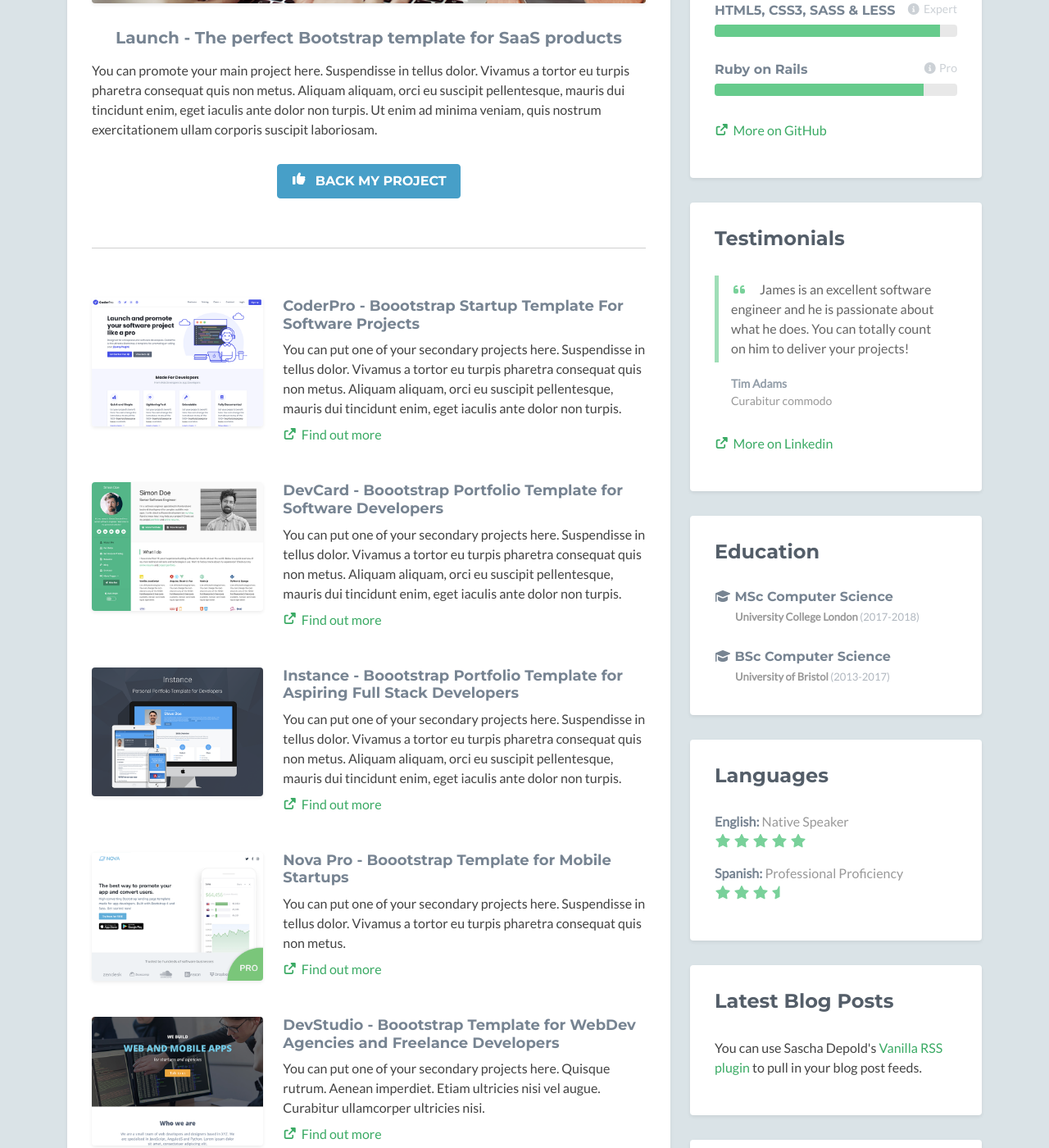
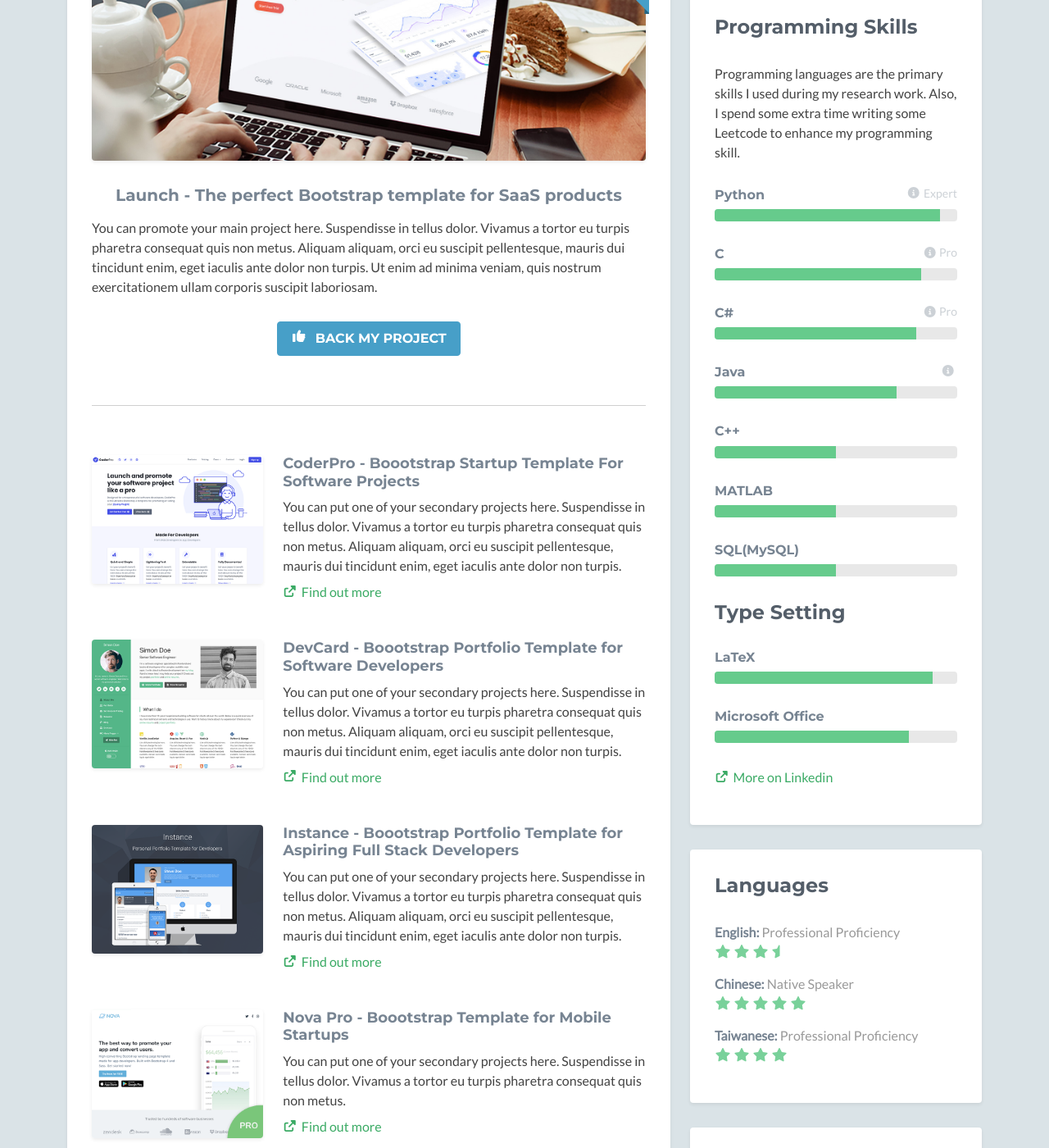
Before and after one commit to HenryGuo2003/HenryGuo2003.github.io, a plain HTML site: page index.html in a window 1280 px wide. Shown: the part 929-2329 px from the top of the page at 82% size. Drawn offline with nearby package versions, Linux system fonts and the light colour scheme; no server answers; a script that the page names is missing; some icons are missing.

Commit message:
Update webpage content

```diff
--- a/index.html
+++ b/index.html
@@ -1,7 +1,7 @@
 <!DOCTYPE html>
 <html lang="en">
 <head>
-    <title>Bootstrap Portfolio/Resume Theme for Developers</title>
+    <title>Hung-Jui Guo's Resume</title>
     <!-- Meta -->
     <meta charset="utf-8">
     <meta http-equiv="X-UA-Compatible" content="IE=edge">
@@ -38,14 +38,13 @@
 			    <div class="col">
 		            <img class="profile-image img-fluid float-start rounded-circle" src="assets/images/profile.png" alt="profile image" />
 		            <div class="profile-content">
-		                <h1 class="name">James Lee</h1>
-		                <h2 class="desc">Web App Developer</h2>
+		                <h1 class="name">Hung-Jui Guo</h1>
+		                <h2 class="desc">Ph.D. Candidate</h2>
 		                <ul class="social list-inline">
-		                    <li class="list-inline-item"><a href="#"><i class="fab fa-twitter"></i></a></li>
-		                    <li class="list-inline-item"><a href="#"><i class="fab fa-linkedin-in"></i></a></li>
-		                    <li class="list-inline-item"><a href="#"><i class="fab fa-github-alt"></i></a></li>
-		                    <li class="list-inline-item"><a href="#"><i class="fab fa-stack-overflow"></i></a></li>
-		                    <li class="list-inline-item last-item"><a href="#"><i class="fab fa-codepen"></i></a></li>
+		                    <li class="list-inline-item"><a href="https://www.linkedin.com/in/hung-jui-guo-0a218aa1/"><i class="fab fa-linkedin-in"></i></a></li>
+							<li class="list-inline-item"><a href="https://scholar.google.com/citations?user=mxL2urYAAAAJ&hl=zh-TW"><i class="fab fa-google"></i></a></li>
+		                    <li class="list-inline-item"><a href="https://github.com/HenryGuo2003"><i class="fab fa-github-alt"></i></a></li>
+							<li class="list-inline-item"><a href="https://www.facebook.com/profile.php?id=100002401928537"><i class="fab fa-facebook"></i></a></li>
 		                </ul>
 		            </div><!--//profile-->
 			    </div><!--//col-->
@@ -56,7 +55,7 @@
 							<label class="custom-control-label" for="darkSwitch">Dark Mode</label>
 						</div>
 			        </div><!--//dark-mode-switch-->
-	                <a class="btn btn-cta-primary" href="https://themes.3rdwavemedia.com/" target="_blank"><i class="fas fa-paper-plane"></i> Contact Me</a>
+	                <a class="btn btn-cta-primary" href="mailto:hxg190003@utdallas.edu" target="_blank"><i class="fas fa-paper-plane"></i> Contact Me</a>
 	            </div><!--//col-->
 	        </div><!--//row-->
         </div><!--//container-->
@@ -69,7 +68,14 @@
                     <div class="section-inner shadow-sm rounded">
                         <h2 class="heading">About Me</h2>
                         <div class="content">
-                            <p>Write a brief intro about yourself. It's a good idea to include your personal interests and hobbies as well. Lorem ipsum dolor sit amet, consectetuer adipiscing elit. Aenean commodo ligula eget dolor. Aenean massa. Cum sociis natoque penatibus et magnis dis parturient montes, nascetur ridiculus mus. Donec quam felis, ultricies nec. Commodo ligula eget dolor. Aenean massa.</p>
+                            <p>Currently, I'm studying for a Ph.D. degree at the University of Texas at Dallas. My Ph.D. research is related to Mixed Reality, Augment Reality, and Virtual Reality using Microsoft HoloLens 2.
+								Our instructor, my labmate, and I started a collaboration project with the Army Research Laboratory (ARL) team in August 2021. The research topic is about using HoloLens 2 to make applications related to Scene Understanding and measurements.
+								Now, I have one paper under review and two other papers in writing.
+								<br />
+								My previous research areas are Machine Learning and Image Processing, and I obtained a master's degree from National Chung Cheng University.
+								My advisor and I published a paper at workshop MUSA at ACM Multimedia 2017 and received the student travel grant from the conference.
+								<br />
+								I'm looking for a future summer internship related to Augmented Reality, Mixed Reality, Computer Vision, or Machine Learning.</p>
 
                         </div><!--//content-->
                     </div><!--//section-inner-->
@@ -227,90 +233,120 @@
                         <h2 class="heading sr-only">Basic Information</h2>
                         <div class="content">
                             <ul class="list-unstyled">
-                                <li><i class="fas fa-map-marker-alt"></i><span class="sr-only">Location:</span>San Francisco, US</li>
-                                <li><i class="fas fa-envelope"></i><span class="sr-only">Email:</span><a href="#">jameslee@website.com</a></li>
-                                <li><i class="fas fa-link"></i><span class="sr-only">Website:</span><a href="#">https://www.website.com</a></li>
+                                <li><i class="fas fa-map-marker-alt"></i><span class="sr-only">Location:</span>Dallas, Texas, US</li>
+                                <li><i class="fas fa-envelope"></i><span class="sr-only">Email:</span><a href="#">hxg190003@utdallas</a></li>
+                                <li><i class="fas fa-link"></i><span class="sr-only">Website:</span><a href="#">https://henryguo2003.github.io/</a></li>
                             </ul>
                         </div><!--//content-->
                     </div><!--//section-inner-->
                 </aside><!--//aside-->
 
+				<aside class="education aside section">
+                    <div class="section-inner shadow-sm rounded">
+                        <h2 class="heading">Education</h2>
+                        <div class="content">
+							<div class="item">
+                                <h3 class="title"><i class="fas fa-graduation-cap"></i><span class="level-label" data-bs-toggle="tooltip" data-bs-placement="left" title="Due to the track I chose and department requirement, I needed to transfer from Computer Science department to Software Engineering department"><i class="fas fa-info-circle"></i></span> Ph.D. Software Engineering</h3>
+                                <h4 class="university">University of Texas at Dallas <span class="year">(2019-)</span></h4>
+                            </div><!--//item-->
+                            <div class="item">
+                                <h3 class="title"><i class="fas fa-graduation-cap"></i> MS Computer Science</h3>
+                                <h4 class="university">National Chung Cheng University <span class="year">(2016-2018)</span></h4>
+                            </div><!--//item-->
+                            <div class="item">
+                                <h3 class="title"><i class="fas fa-graduation-cap"></i> BS Computer Science</h3>
+                                <h4 class="university">National Chung Cheng University <span class="year">(2012-2016)</span></h4>
+                            </div><!--//item-->
+                        </div><!--//content-->
+                    </div><!--//section-inner-->
+                </aside><!--//section-->
+
                 <aside class="skills aside section">
                     <div class="section-inner shadow-sm rounded">
-                        <h2 class="heading">Skills</h2>
+                        <h2 class="heading">Programming Skills</h2>
                         <div class="content">
                             <p class="intro">
-                                Intro about your skills goes here. Keep the list lean and only show your primary skillset. You can always provide a link to your Linkedin or Github profile so people can get more info there.</p>
+                                Programming languages are the primary skills I used during my research work. Also, I spend some extra time writing some Leetcode to enhance my programming skill.</p>
 
                             <div class="skillset">
 
                                 <div class="item">
-                                    <h3 class="level-title">Python &amp; Django<span class="level-label" data-bs-toggle="tooltip" data-bs-placement="left" title="You can use the tooltip to explain more about your skill level..."><i class="fas fa-info-circle"></i>Expert</span></h3>
+                                    <h3 class="level-title">Python<span class="level-label" data-bs-toggle="tooltip" data-bs-placement="left" title="Used as a main apply research tool for my Master degree and other future applications"><i class="fas fa-info-circle"></i>Expert</span></h3>
 
                                     <div class="level-bar progress">
-									    <div class="progress-bar level-bar-inner" role="progressbar" style="width: 96%" aria-valuenow="96"  aria-valuemin="0" aria-valuemax="96"></div>
+									    <div class="progress-bar level-bar-inner" role="progressbar" style="width: 93%" aria-valuenow="93"  aria-valuemin="0" aria-valuemax="93"></div>
 									</div><!--//level-bar-->
                                 </div><!--//item-->
 
                                 <div class="item">
-                                    <h3 class="level-title">Javascript &amp; jQuery<span class="level-label" data-bs-toggle="tooltip" data-bs-placement="left" title="You can use the tooltip to explain more about your skill level..."><i class="fas fa-info-circle"></i>Expert</span></h3>
+                                    <h3 class="level-title">C<span class="level-label" data-bs-toggle="tooltip" data-bs-placement="left" title="My first programming language learned in my University"><i class="fas fa-info-circle"></i>Pro</span></h3>
                                     <div class="level-bar progress">
-									    <div class="progress-bar level-bar-inner" role="progressbar" style="width: 94%" aria-valuenow="94"  aria-valuemin="0" aria-valuemax="94"></div>
+									    <div class="progress-bar level-bar-inner" role="progressbar" style="width: 85%" aria-valuenow="85"  aria-valuemin="0" aria-valuemax="85"></div>
 									</div><!--//level-bar-->
                                 </div><!--//item-->
 
                                 <div class="item">
-                                    <h3 class="level-title">HTML5, CSS3, SASS &amp; LESS<span class="level-label" data-bs-toggle="tooltip" data-bs-placement="left" title="You can use the tooltip to explain more about your skill level..."><i class="fas fa-info-circle"></i>Expert</span></h3>
+                                    <h3 class="level-title">C#<span class="level-label" data-bs-toggle="tooltip" data-bs-placement="left" title="Currently use as a main apply research tool for my Ph.D. research, and it is used in conjunction with Unity."><i class="fas fa-info-circle"></i>Pro</span></h3>
                                     <div class="level-bar progress">
-									    <div class="progress-bar level-bar-inner" role="progressbar" style="width: 93%" aria-valuenow="93"  aria-valuemin="0" aria-valuemax="96"></div>
+									    <div class="progress-bar level-bar-inner" role="progressbar" style="width: 83%" aria-valuenow="83"  aria-valuemin="0" aria-valuemax="83"></div>
 									</div><!--//level-bar-->
                                 </div><!--//item-->
 
                                 <div class="item">
-                                    <h3 class="level-title">Ruby on Rails<span class="level-label" data-bs-toggle="tooltip" data-placement="left" title="You can use the tooltip to explain more about your skill level..."><i class="fas fa-info-circle"></i>Pro</span></h3>
+                                    <h3 class="level-title">Java<span class="level-label" data-bs-toggle="tooltip" data-placement="left" title="Commonly used in course project"><i class="fas fa-info-circle"></i></span></h3>
                                     <div class="level-bar progress">
-									    <div class="progress-bar level-bar-inner" role="progressbar" style="width: 86%" aria-valuenow="86"  aria-valuemin="0" aria-valuemax="96"></div>
+									    <div class="progress-bar level-bar-inner" role="progressbar" style="width: 75%" aria-valuenow="75"  aria-valuemin="0" aria-valuemax="75"></div>
 									</div><!--//level-bar-->
                                 </div><!--//item-->
 
-                                <p><a class="more-link" href="#"><i class="fas fa-external-link-alt"></i>More on GitHub</a></p>
+								<div class="item">
+                                    <h3 class="level-title">C++</h3>
+                                    <div class="level-bar progress">
+									    <div class="progress-bar level-bar-inner" role="progressbar" style="width: 50%" aria-valuenow="50"  aria-valuemin="0" aria-valuemax="50"></div>
+									</div><!--//level-bar-->
+                                </div><!--//item-->
+
+								<div class="item">
+                                    <h3 class="level-title">MATLAB</h3>
+                                    <div class="level-bar progress">
+									    <div class="progress-bar level-bar-inner" role="progressbar" style="width: 50%" aria-valuenow="50"  aria-valuemin="0" aria-valuemax="50"></div>
+									</div><!--//level-bar-->
+                                </div><!--//item-->
+
+								<div class="item">
+                                    <h3 class="level-title">SQL(MySQL)</h3>
+                                    <div class="level-bar progress">
+									    <div class="progress-bar level-bar-inner" role="progressbar" style="width: 50%" aria-valuenow="50"  aria-valuemin="0" aria-valuemax="50"></div>
+									</div><!--//level-bar-->
+                                </div><!--//item-->
+
+                            </div>
+                        </div><!--//content-->
+						<h2 class="heading">Type Setting</h2>
+						<div class="content">
+
+                            <div class="skillset">
+
+								<div class="item">
+                                    <h3 class="level-title">LaTeX</h3>
+                                    <div class="level-bar progress">
+									    <div class="progress-bar level-bar-inner" role="progressbar" style="width: 90%" aria-valuenow="90"  aria-valuemin="0" aria-valuemax="90"></div>
+									</div><!--//level-bar-->
+                                </div><!--//item-->
+
+								<div class="item">
+                                    <h3 class="level-title">Microsoft Office</h3>
+                                    <div class="level-bar progress">
+									    <div class="progress-bar level-bar-inner" role="progressbar" style="width: 80%" aria-valuenow="80"  aria-valuemin="0" aria-valuemax="80"></div>
+									</div><!--//level-bar-->
+                                </div><!--//item-->
+
+                                <p><a class="more-link" href="https://www.linkedin.com/in/hung-jui-guo-0a218aa1/details/skills/"><i class="fas fa-external-link-alt"></i>More on Linkedin</a></p>
                             </div>
                         </div><!--//content-->
                     </div><!--//section-inner-->
                 </aside><!--//section-->
 
-                <aside class="testimonials aside section">
-                    <div class="section-inner shadow-sm rounded">
-                        <h2 class="heading">Testimonials</h2>
-                        <div class="content">
-                            <div class="item">
-                                <blockquote class="quote">
-                                    <p><i class="fas fa-quote-left"></i>James is an excellent software engineer and he is passionate about what he does. You can totally count on him to deliver your projects!</p>
-                                </blockquote>
-                                <p class="source"><span class="name">Tim Adams</span><br /><span class="title">Curabitur commodo</span></p>
-                            </div><!--//item-->
-
-                            <p><a class="more-link" href="#"><i class="fas fa-external-link-alt"></i>More on Linkedin</a></p>
-
-                        </div><!--//content-->
-                    </div><!--//section-inner-->
-                </aside><!--//section-->
-
-                <aside class="education aside section">
-                    <div class="section-inner shadow-sm rounded">
-                        <h2 class="heading">Education</h2>
-                        <div class="content">
-                            <div class="item">
-                                <h3 class="title"><i class="fas fa-graduation-cap"></i> MSc Computer Science</h3>
-                                <h4 class="university">University College London <span class="year">(2017-2018)</span></h4>
-                            </div><!--//item-->
-                            <div class="item">
-                                <h3 class="title"><i class="fas fa-graduation-cap"></i> BSc Computer Science</h3>
-                                <h4 class="university">University of Bristol <span class="year">(2013-2017)</span></h4>
-                            </div><!--//item-->
-                        </div><!--//content-->
-                    </div><!--//section-inner-->
-                </aside><!--//section-->
 
                 <aside class="languages aside section">
                     <div class="section-inner shadow-sm rounded">
@@ -319,11 +355,15 @@
                             <ul class="list-unstyled">
                                 <li class="item">
                                     <span class="title"><strong>English:</strong></span>
-                                    <span class="level">Native Speaker <br class="visible-xs"/><i class="fas fa-star"></i> <i class="fas fa-star"></i> <i class="fas fa-star"></i> <i class="fas fa-star"></i> <i class="fas fa-star"></i> </span>
+                                    <span class="level">Professional Proficiency <br class="visible-xs"/><i class="fas fa-star"></i> <i class="fas fa-star"></i> <i class="fas fa-star"></i> <i class="fas fa-star-half"></i> </span>
                                 </li><!--//item-->
                                 <li class="item">
-                                    <span class="title"><strong>Spanish:</strong></span>
-                                    <span class="level">Professional Proficiency <br class="visible-sm visible-xs"/><i class="fas fa-star"></i> <i class="fas fa-star"></i> <i class="fas fa-star"></i> <i class="fas fa-star-half"></i></span>
+                                    <span class="title"><strong>Chinese:</strong></span>
+                                    <span class="level">Native Speaker <br class="visible-sm visible-xs"/><i class="fas fa-star"></i> <i class="fas fa-star"></i> <i class="fas fa-star"></i> <i class="fas fa-star"></i> <i class="fas fa-star"></i></span>
+                                </li><!--//item-->
+								<li class="item">
+                                    <span class="title"><strong>Taiwanese:</strong></span>
+                                    <span class="level">Professional Proficiency <br class="visible-sm visible-xs"/><i class="fas fa-star"></i> <i class="fas fa-star"></i> <i class="fas fa-star"></i> <i class="fas fa-star"></i></span>
                                 </li><!--//item-->
                             </ul>
                         </div><!--//content-->
```
Also changed, not shown: assets/images/profile.png, 1 other file.
